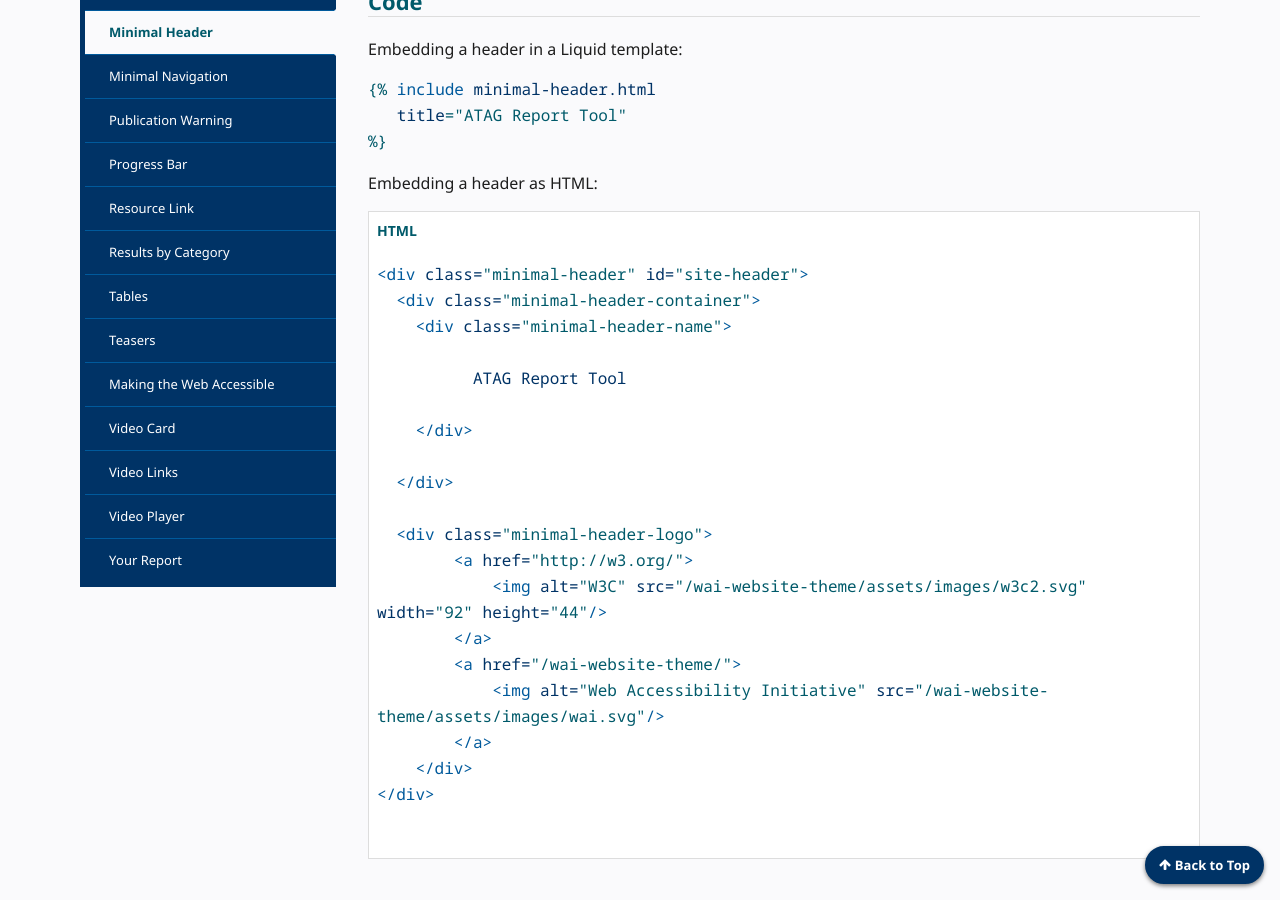
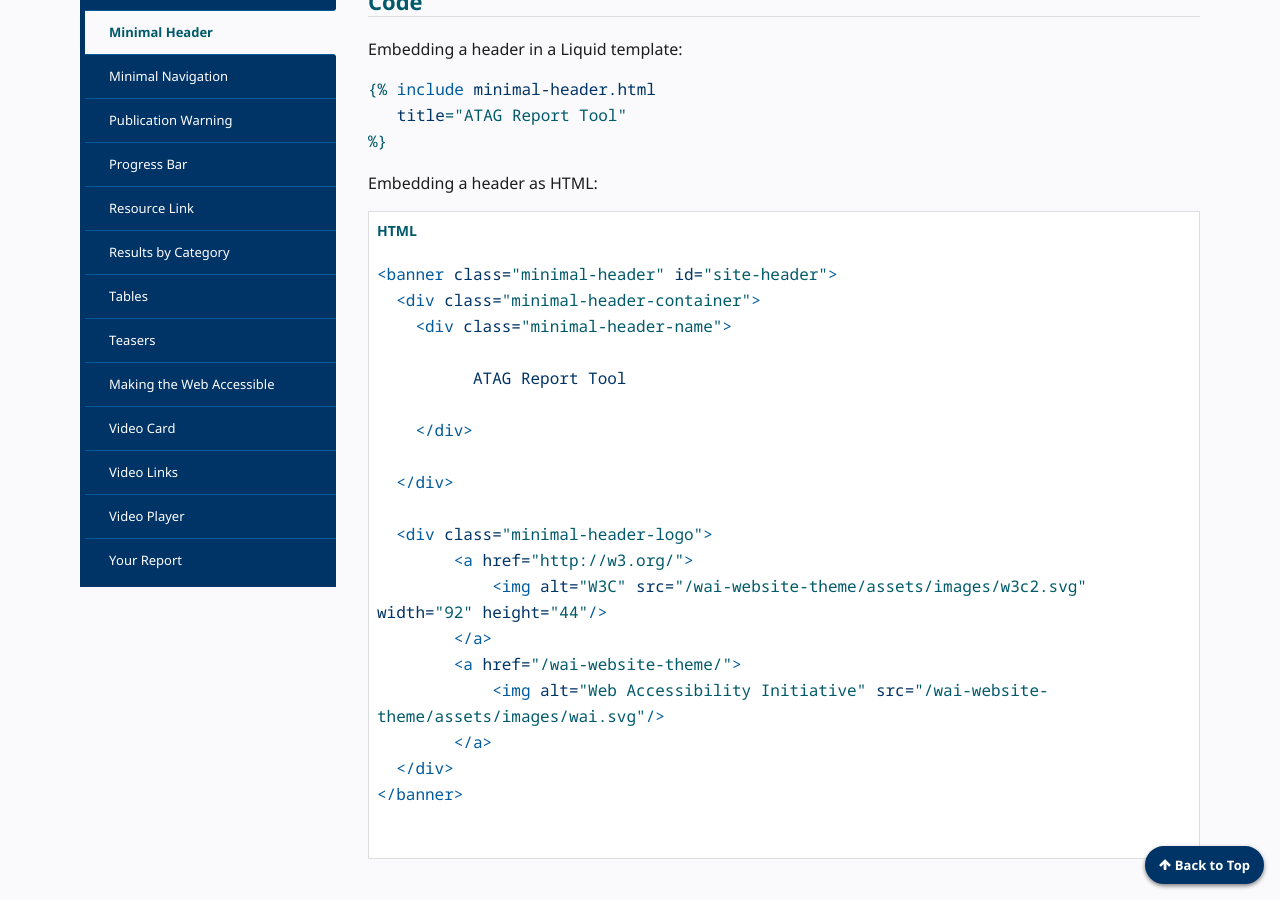
Before and after one commit to w3c/wai-website-theme, a Jekyll site: the page built from _components/minimal-header.md, in a window 1280 px wide and 900 px high, scrolled down 1169 px. Built offline with Jekyll 4.4.1, drawn with Linux system fonts in a browser that asks for light colours; cached includes are drawn as plain includes; comment, search, counter and statistics services are not loaded.

Commit message:
Update standalone header structure

```diff
--- a/_components/minimal-header.css
+++ b/_components/minimal-header.css
@@ -92,6 +92,7 @@
   }
   .minimal-header-subtitle {
     margin-top: 0;
+    margin-bottom: 0;
     border-left: 1px solid var(--gold);
     padding-left: 8px;
     margin-left: 18px;
--- a/_includes/minimal-header.html
+++ b/_includes/minimal-header.html
@@ -1,4 +1,4 @@
-<div class="minimal-header" id="site-header">
+<banner class="minimal-header" id="site-header">
   <div class="minimal-header-container">
     <div class="minimal-header-name">
       {% if include.title-ref %}<a href="{{ include.title-ref | relative_url }}">{% endif %}
@@ -6,9 +6,9 @@
         {% if include.title-ref %}</a>{% endif %}
     </div>
     {% if include.subtitle %}
-      <div class="minimal-header-subtitle">
+      <p class="minimal-header-subtitle">
           {{ include.subtitle }}
-      </div>
+      </p>
     {% endif %}
   </div>
   {% if include.link %}
@@ -21,5 +21,5 @@
         <a href="{{ "/" | relative_url }}">
             <img alt="Web Accessibility Initiative" src="{{ "/assets/images/wai.svg" | relative_url }}"/>
         </a>
-    </div>
-</div>
+  </div>
+</banner>
```
